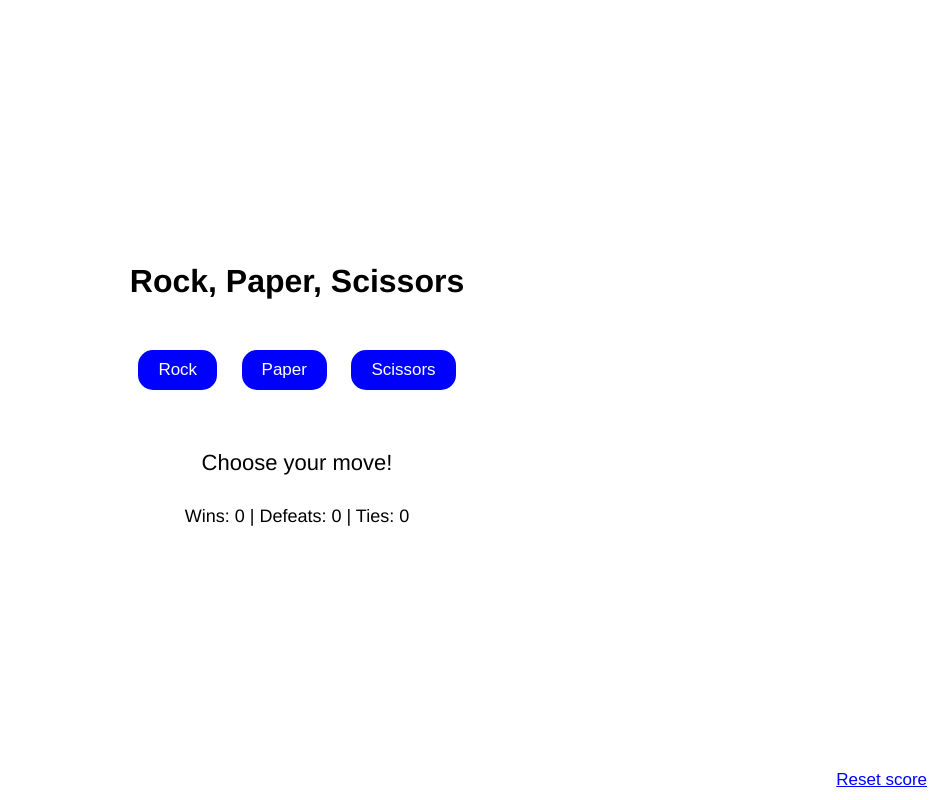
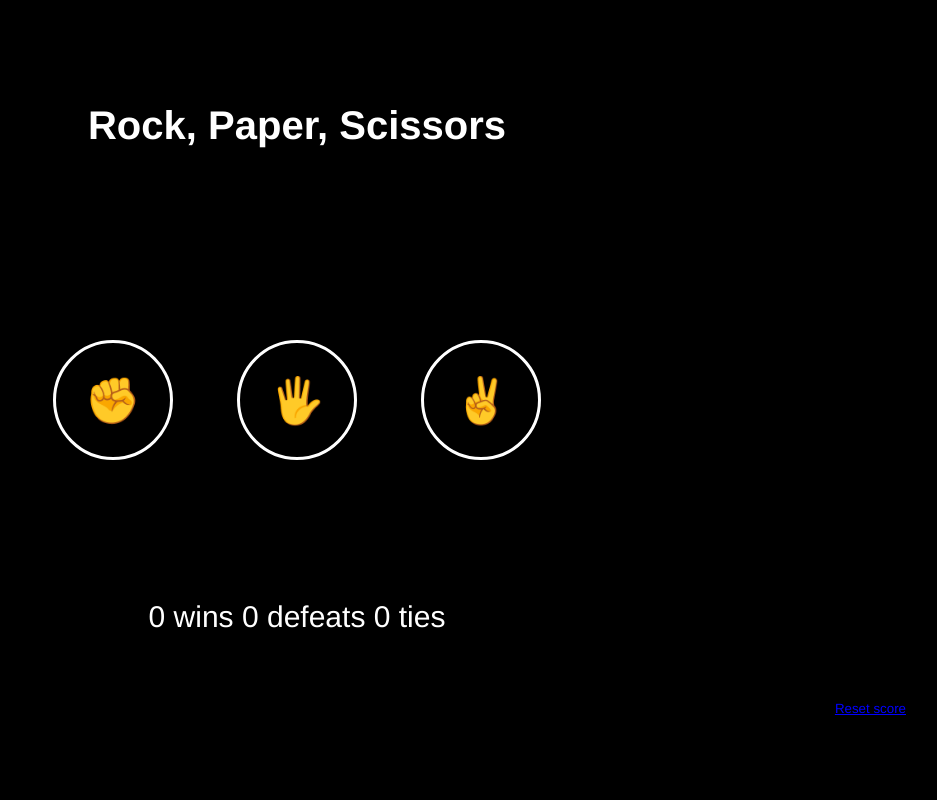
Before and after one commit to lucasarcoverdem/rock_papers_scissors, a plain HTML site: page index.html in a window 1280 px wide. Both pictures are taken after a click on the button "Reset score". Shown: the whole page, without its empty margins (343-1280 px from the left). Drawn offline with Linux system fonts and the light colour scheme.

Commit message:
Improves the website style

```diff
--- a/index.html
+++ b/index.html
@@ -7,15 +7,18 @@
     <title>Rock, paper, scissors</title>
 </head>
 <body>
-    <h1>Rock, Paper, Scissors</h1>
-    <div class="js-moves">
-        <button id="js-rock-button">Rock</button>
-        <button id="js-paper-button">Paper</button>
-        <button id="js-scissors-button">Scissors</button>
+    <div class="container">
+        <h1>Rock, Paper, Scissors</h1>
+        <div class="js-moves">
+            <button id="js-rock-button">✊</button>
+            <button id="js-paper-button">🖐️</button>
+            <button id="js-scissors-button">✌️</button>
+        </div>
+        <p id="js-chosen-moves"></p>
+        <p id="js-result"></p>
+        <p id="js-score">0 wins 0 defeats 0 ties</p>
+        <button id="js-reset-score">Reset score</button>
     </div>
-    <p id="js-result"></p>
-    <p id="js-score">0 wins | 0 defeats | 0 ties</p>
-    <button id="js-reset-score">Reset score</button>
     <script src="script.js"></script>
 </body>
 </html>
--- a/script.js
+++ b/script.js
@@ -2,15 +2,17 @@ const rockButton = document.getElementById('js-rock-button');
 const paperButton = document.getElementById('js-paper-button');
 const scissorsButton = document.getElementById('js-scissors-button');
 const resetScoreBtn = document.getElementById('js-reset-score');
+const chosenMoves = document.getElementById('js-chosen-moves');
+const resultParagraph = document.getElementById('js-result');
 const scoreParagraph = document.getElementById('js-score');
-const resultParagraph = document.getElementById('js-result');
+
 let result;
 
-let score = JSON.parse(localStorage.getItem('score')) || {
+let score = {
     win: 0,
     defeat: 0,
-    tie: 0
-};
+    tie: 0,
+}
 
 function pickComputerMove() {
     const randomNumber = Math.random();
@@ -21,6 +23,12 @@ function pickComputerMove() {
     } else {
         return 'Scissors';
     }
+}
+
+function getEmoji(playerMove) {
+    if (playerMove === 'Rock') return '✊';
+    if (playerMove === 'Paper') return '✋';
+    if (playerMove === 'Scissors') return '✌️';
 }
 
 function playGame(playerMove) {
@@ -41,10 +49,11 @@ function playGame(playerMove) {
         score.defeat++;
     }
 
-    localStorage.setItem('score', JSON.stringify(score));
-
-    resultParagraph.innerHTML = `You: ${playerMove} | CPU: ${computerMove} | ${result}`;
-    scoreParagraph.innerHTML = `Wins: ${score.win} | Defeats: ${score.defeat} | Ties: ${score.tie}`;
+    const playerMoveEmoji = getEmoji(playerMove);
+    const computerMoveEmoji = getEmoji(computerMove);
+    chosenMoves.innerText = `You: ${playerMoveEmoji} CPU: ${computerMoveEmoji}`;
+    resultParagraph.innerText = `It is a ${result}!`;
+    scoreParagraph.innerText = `${score.win} wins ${score.defeat} defeats ${score.tie} ties`;
 }
 
 rockButton.onclick = () => playGame('Rock');
@@ -53,7 +62,7 @@ scissorsButton.onclick = () => playGame('Scissors');
 
 resetScoreBtn.onclick = () => {
     score = { win: 0, defeat: 0, tie: 0 };
-    localStorage.removeItem('score');
-    scoreParagraph.innerHTML = `Wins: 0 | Defeats: 0 | Ties: 0`;
-    resultParagraph.innerHTML = 'Choose your move!';
+    chosenMoves.innerText = '';
+    resultParagraph.innerText = '';
+    scoreParagraph.innerText = '0 wins 0 defeats 0 ties';
 };
--- a/style.css
+++ b/style.css
@@ -1,70 +1,80 @@
 * {
+    font-family: Helvetica;
     margin: 0;
-    padding: 0;
-    box-sizing: border-box;
 }
 
 body {
+    background-color: #000;
+    color: #fff;
+}
+
+.container {
     display: flex;
-    flex-direction: column;
     justify-content: center;
     align-items: center;
     height: 100vh;
-    font-family: Helvetica, sans-serif;
-    text-align: center;
+    flex-direction: column;
+    gap: 10px;
 }
 
 h1 {
-    margin-bottom: 40px;
-}
-
-.js-moves {
-    margin-bottom: 30px;
+    position: fixed;
+    margin-bottom: 550px;
+    font-size: 40px;
 }
 
 .js-moves button {
-    margin: 10px;
-    border: none;
-    border-radius: 15px;
-    padding: 10px 20px;
+    background-color: transparent;
+    border: 3px solid #fff;
+    border-radius: 500px;
+    height: 120px;
+    width: 120px;
+    margin: 30px;
+    font-size: 45px;
+    transition: 0.75s;
     cursor: pointer;
-    background-color: blue;
-    color: white;
-    font-size: 17px;
-    transition: 0.3s;
 }
 
 .js-moves button:hover {
-    background-color: #0000a7;
-    font-size: 20px;
+    font-size: 60px;
+    height: 150px;
+    width: 150px;
 }
 
 .js-moves button:active {
-    font-size: 15px;
+    font-size: 25px;
+    height: 75px;
+    width: 75px;
+}
+
+#js-reset-score {
+    background: none;
+    border: none;
+    text-decoration: underline;
+    color: blue;
+    position: fixed;
+    right: 25px;
+    top: 700px;
+    cursor: pointer;
+    transition: 0.75s linear;
+}
+
+#js-reset-score:hover {
+    color: #0000aeac;
+}
+
+#js-score {
+    font-size: 30px;
+    position: fixed;
+    top: 600px;
 }
 
 #js-result {
-    font-size: 22px;
-    margin: 20px 0;
+    position: fixed;
+    top: 550px;
 }
 
-#js-score {
-    font-size: 18px;
-    margin: 10px 0;
+#js-chosen-moves {
+    position: fixed;
+    top: 500px;
 }
-
-#js-reset-score {
-    position: absolute;
-    bottom: 10px;
-    right: 10px;
-    border: none;
-    background: none;
-    color: blue;
-    text-decoration: underline;
-    font-size: 17px;
-    cursor: pointer;
-}
-
-#js-reset-score:hover {
-    color: #0000a7;
-}
```
